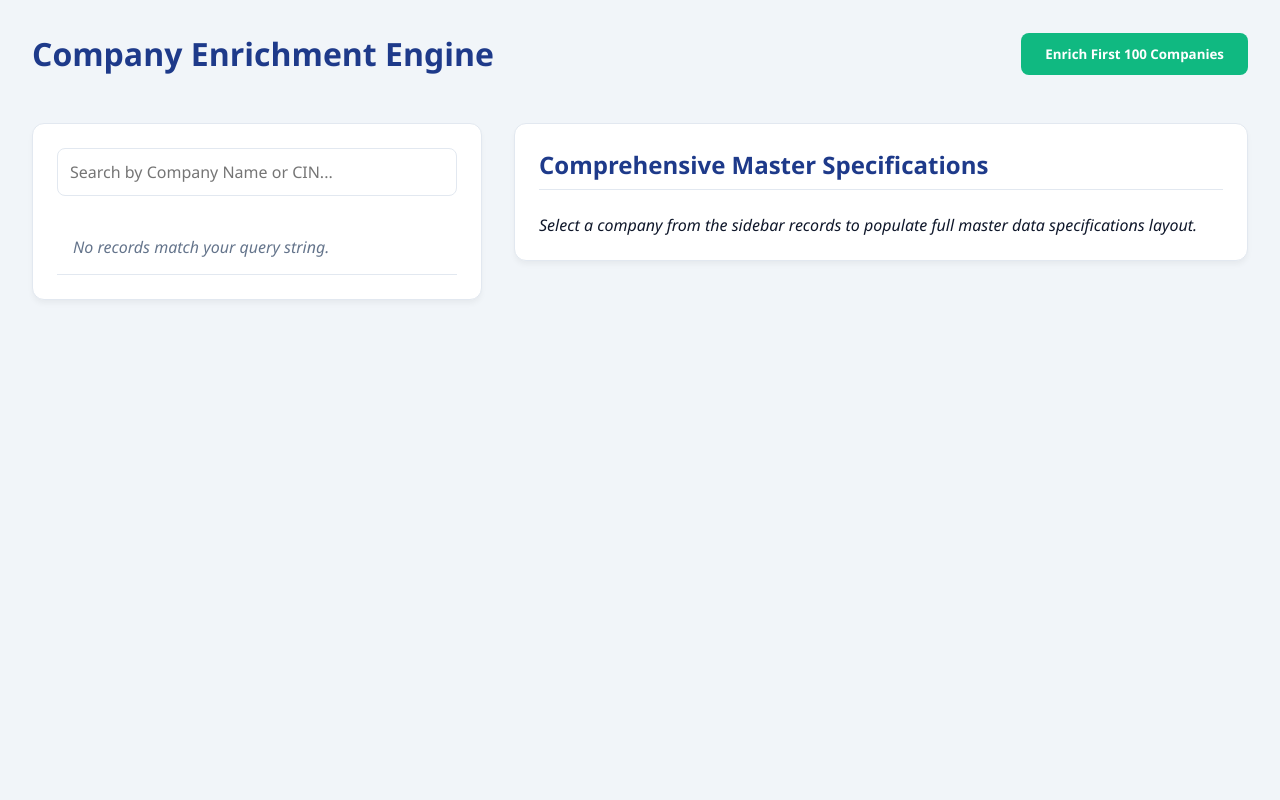
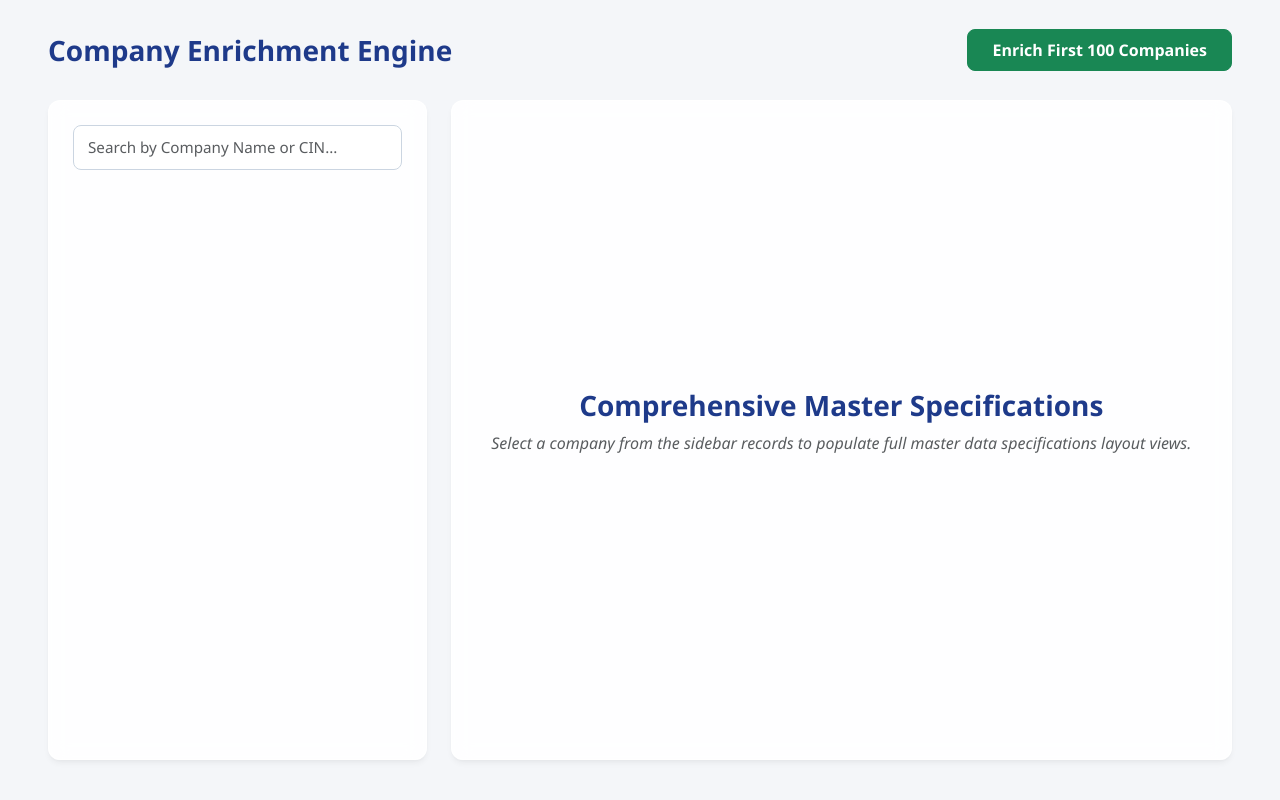
Before and after one commit to mohammedakmal1493-create/company_details_extraction, a FastAPI app: page / in a window 1280 px wide. Run offline with FastAPI, Linux system fonts and the light colour scheme; data that the repository does not hold is empty.

Commit message:
Update index.html

```diff
--- a/templates/index.html
+++ b/templates/index.html
@@ -3,190 +3,206 @@
 <head>
     <meta charset="UTF-8">
     <meta name="viewport" content="width=device-width, initial-scale=1.0">
-    <title>Company Enrichment Master Dashboard</title>
+    <title>Company Enrichment Engine</title>
+    <link href="https://cdn.jsdelivr.net/npm/bootstrap@5.3.0/dist/css/bootstrap.min.css" rel="stylesheet">
     <style>
         :root {
-            --bg-primary: #f1f5f9;
-            --surface: #ffffff;
-            --text-main: #0f172a;
-            --primary: #2563eb;
-            --accent: #3b82f6;
-            --border: #e2e8f0;
+            --primary-bg: #f4f6f9;
+            --panel-bg: rgba(255, 255, 255, 0.9);
+            --navy-dark: #1e3a8a;
+            --text-muted: #64748b;
         }
-        * { box-sizing: border-box; margin: 0; padding: 0; font-family: 'Segoe UI', system-ui, sans-serif; }
-        body { background: var(--bg-primary); color: var(--text-main); padding: 2rem; }
-        .container { max-width: 1400px; margin: 0 auto; display: grid; grid-template-columns: 450px 1fr; gap: 2rem; }
-        header { grid-column: 1 / -1; display: flex; justify-content: space-between; align-items: center; margin-bottom: 1rem; }
-        h1 { font-weight: 700; color: #1e3a8a; }
-        .card { background: var(--surface); padding: 1.5rem; border-radius: 12px; border: 1px solid var(--border); box-shadow: 0 4px 6px -1px rgba(0,0,0,0.05); height: fit-content; }
-        .controls { display: flex; gap: 0.5rem; margin-bottom: 1.5rem; }
-        input { flex: 1; padding: 0.75rem; border: 1px solid var(--border); border-radius: 8px; font-size: 1rem; outline: none; }
-        button { background: var(--primary); color: white; border: none; padding: 0.75rem 1.5rem; border-radius: 8px; font-weight: 600; cursor: pointer; }
-        .btn-trigger { background: #10b981; }
-        ul { list-style: none; max-height: 700px; overflow-y: auto; }
-        li { padding: 1rem; border-bottom: 1px solid var(--border); cursor: pointer; display: flex; justify-content: space-between; align-items: center; }
-        li:hover { background: #f8fafc; }
-        .status-badge { font-size: 0.75rem; padding: 0.25rem 0.5rem; border-radius: 4px; font-weight: bold; text-transform: uppercase; }
-        .status-PENDING { background: #fef3c7; color: #d97706; }
-        .status-PROCESSING { background: #dbeafe; color: #2563eb; }
-        .status-COMPLETED { background: #d1fae5; color: #059669; }
-        .status-FAILED { background: #fee2e2; color: #dc2626; }
 
-        /* Grid Layout for all 15 Fields */
-        .mca-grid { display: grid; grid-template-columns: 1fr 1fr; gap: 1.25rem; margin-top: 1.5rem; }
-        .detail-row { border-bottom: 1px dashed var(--border); padding-bottom: 0.5rem; }
-        .detail-row.full-width { grid-column: 1 / -1; }
-        .detail-label { font-size: 0.8rem; color: #64748b; text-transform: uppercase; font-weight: 700; letter-spacing: 0.05em; }
-        .detail-val { font-size: 1rem; margin-top: 0.25rem; font-weight: 500; word-break: break-all; color: #1e293b; }
-        .enrichment-section { background: #f8fafc; padding: 1rem; border-radius: 8px; border: 1px solid #e2e8f0; margin-bottom: 1.5rem; }
+        body {
+            background-color: var(--primary-bg);
+            font-family: 'Segoe UI', system-ui, -apple-system, sans-serif;
+            color: #1e293b;
+        }
 
-        @media (max-width: 1024px) { .container { grid-template-columns: 1fr; } }
+        .navbar-brand {
+            font-weight: 700;
+            color: var(--navy-dark);
+            font-size: 1.75rem;
+        }
+
+        /* Glassmorphism Panel structures */
+        .glass-panel {
+            background: var(--panel-bg);
+            backdrop-filter: blur(10px);
+            border: 1px solid rgba(255, 255, 255, 0.6);
+            border-radius: 12px;
+            box-shadow: 0 4px 6px -1px rgba(0, 0, 0, 0.05), 0 2px 4px -1px rgba(0, 0, 0, 0.03);
+            padding: 24px;
+            height: calc(100vh - 140px);
+            overflow-y: auto;
+        }
+
+        .search-box {
+            border-radius: 8px;
+            border: 1px solid #cbd5e1;
+            padding: 10px 14px;
+            font-size: 0.95rem;
+        }
+
+        /* Company Card Layouts - Status badges removed entirely */
+        .company-card {
+            border: 1px solid #e2e8f0;
+            border-radius: 8px;
+            padding: 16px;
+            margin-bottom: 12px;
+            cursor: pointer;
+            transition: all 0.2s ease-in-out;
+            background: #ffffff;
+        }
+
+        .company-card:hover {
+            border-color: #3b82f6;
+            transform: translateY(-1px);
+            box-shadow: 0 4px 12px rgba(0, 0, 0, 0.05);
+        }
+
+        .company-card.active {
+            border-left: 4px solid #2563eb;
+            background-color: #eff6ff;
+        }
+
+        .company-title {
+            font-size: 1rem;
+            font-weight: 700;
+            color: #0f172a;
+            margin-bottom: 4px;
+            text-transform: uppercase;
+        }
+
+        .company-cin {
+            font-size: 0.8rem;
+            color: var(--text-muted);
+            font-family: monospace;
+        }
+
+        .section-title {
+            color: var(--navy-dark);
+            font-weight: 700;
+            font-size: 1.4rem;
+            margin-bottom: 20px;
+        }
+
+        .data-label {
+            font-size: 0.75rem;
+            text-transform: uppercase;
+            font-weight: 700;
+            color: #2563eb;
+            letter-spacing: 0.05em;
+        }
+
+        .data-value {
+            font-size: 1rem;
+            font-weight: 600;
+            color: #1e293b;
+            margin-bottom: 16px;
+        }
+
+        .artifact-box {
+            background-color: #f8fafc;
+            border: 1px solid #e2e8f0;
+            border-radius: 8px;
+            padding: 16px;
+            margin-bottom: 24px;
+        }
     </style>
 </head>
 <body>
-<div class="container">
-    <header>
-        <h1>Company Enrichment Engine</h1>
-        <button class="btn-trigger" onclick="triggerPipeline()">Enrich First 100 Companies</button>
-    </header>
 
-    <div class="card">
-        <div class="controls">
-            <input type="text" id="searchBox" placeholder="Search by Company Name or CIN..." oninput="searchCompanies()">
+    <nav class="navbar navbar-light bg-transparent py-4">
+        <div class="container-fluid px-5">
+            <span class="navbar-brand">Company Enrichment Engine</span>
+            <button class="btn btn-success fw-bold px-4 py-2" id="btnEnrichBatch" style="border-radius: 8px;">
+                Enrich First 100 Companies
+            </button>
         </div>
-        <ul id="companyList"></ul>
+    </nav>
+
+    <div class="container-fluid px-5">
+        <div class="row g-4">
+
+            <div class="col-md-4">
+                <div class="glass-panel">
+                    <input type="text" class="form-control search-box mb-4" id="searchBar" placeholder="Search by Company Name or CIN...">
+                    <div id="companyListContainer">
+                        </div>
+                </div>
+            </div>
+
+            <div class="col-md-8">
+                <div class="glass-panel" id="masterPanelContainer">
+                    <div class="d-flex h-100 flex-column justify-content-center align-items-center text-center text-muted" id="emptyStateView">
+                        <h3 class="fw-bold" style="color: var(--navy-dark);">Comprehensive Master Specifications</h3>
+                        <p class="fst-italic max-w-md">Select a company from the sidebar records to populate full master data specifications layout views.</p>
+                    </div>
+
+                    <div class="d-none" id="specsDataDisplayView">
+                        <div class="artifact-box">
+                            <h6 class="fw-bold text-uppercase tracking-wider mb-3" style="color: #1e3a8a; font-size: 0.85rem;">Enriched Pipeline Artifacts</h6>
+                            <div class="row">
+                                <div class="col-md-6">
+                                    <div class="data-label">Website</div>
+                                    <div class="data-value" id="specWebsite">Not Enriched</div>
+                                </div>
+                                <div class="col-md-6">
+                                    <div class="data-label">Email ID</div>
+                                    <div class="data-value" id="specEmail">Not Enriched</div>
+                                </div>
+                                <div class="col-md-6 mt-2">
+                                    <div class="data-label">Contact No</div>
+                                    <div class="data-value" id="specPhone">Not Enriched</div>
+                                </div>
+                            </div>
+                        </div>
+
+                        <h5 class="data-label" style="color: var(--text-muted);">Company Name</h5>
+                        <h3 class="fw-bold mb-4" id="specCompanyName" style="color: #0f172a; text-transform: uppercase;">-</h3>
+
+                        <div class="row">
+                            <div class="col-md-6">
+                                <div class="data-label">CIN</div>
+                                <div class="data-value" id="specCIN" style="font-family: monospace; color: #2563eb;">-</div>
+                            </div>
+                            <div class="col-md-6">
+                                <div class="data-label">Registration Date</div>
+                                <div class="data-value" id="specRegDate">-</div>
+                            </div>
+                            <div class="col-md-6">
+                                <div class="data-label">Company Category</div>
+                                <div class="data-value" id="specCategory">-</div>
+                            </div>
+                            <div class="col-md-6">
+                                <div class="data-label">Company Class</div>
+                                <div class="data-value" id="specClass">-</div>
+                            </div>
+                            <div class="col-md-6">
+                                <div class="data-label">Listing Status</div>
+                                <div class="data-value" id="specListing">-</div>
+                            </div>
+                            <div class="col-md-6">
+                                <div class="data-label">Company Operations Status</div>
+                                <div class="data-value" id="specStatus">-</div>
+                            </div>
+                            <div class="col-md-12">
+                                <div class="data-label">Registered Office Address</div>
+                                <div class="data-value" id="specAddress" style="font-weight: 500;">-</div>
+                            </div>
+                        </div>
+                    </div>
+
+                </div>
+            </div>
+
+        </div>
     </div>
 
-    <div class="card" id="detailPanel">
-        <h2 style="color: #1e3a8a; margin-bottom: 0.5rem;">Comprehensive Master Specifications</h2>
-        <hr style="border: 0; height: 1px; background: var(--border); margin-bottom: 1.5rem;">
-        <div id="detailContent"><i>Select a company from the sidebar records to populate full master data specifications layout.</i></div>
-    </div>
-</div>
-
-<script>
-    // 1. Initial execution payload hook to gather defaults for the sidebar listing layout
-    async function loadCompanies() {
-        try {
-            const list = document.getElementById('companyList');
-            list.innerHTML = '<li style="color:#64748b; font-style:italic; padding:1rem;">Loading initial records...</li>';
-
-            const res = await fetch('/companies');
-            if (!res.ok) throw new Error("Could not fetch database records.");
-            const data = await res.json();
-            renderList(data);
-        } catch (err) {
-            console.error("Sidebar setup error:", err);
-            document.getElementById('companyList').innerHTML = `<li style="color:#dc2626; font-size:0.85rem; padding:1rem;">Database offline or connection refused.</li>`;
-        }
-    }
-
-    // 2. Real-time inputs monitoring event tracker loop
-    async function searchCompanies() {
-        const query = document.getElementById('searchBox').value.trim();
-        if (!query) return loadCompanies();
-
-        try {
-            const res = await fetch(`/search?q=${encodeURIComponent(query)}`);
-            if (!res.ok) throw new Error("Search server execution fault.");
-            const data = await res.json();
-            renderList(data);
-        } catch (err) {
-            console.error("Search fetch error:", err);
-        }
-    }
-
-    // 3. UI Generator block wrapper to inject database row structures inside the sidebar node tree
-    function renderList(companies) {
-        const list = document.getElementById('companyList');
-        list.innerHTML = '';
-
-        if (!companies || companies.length === 0) {
-            list.innerHTML = '<li style="color:#64748b; font-style:italic; padding:1rem; cursor:default;">No records match your query string.</li>';
-            return;
-        }
-
-        companies.forEach(c => {
-            const currentStatus = c.enrichment_status || "PENDING";
-            const li = document.createElement('li');
-            li.onclick = () => showDetails(c.CIN);
-            li.innerHTML = `
-                <div style="max-width: 75%;">
-                    <strong style="display: block; white-space: nowrap; overflow: hidden; text-overflow: ellipsis; font-size:0.95rem;">${c.Company_Name || 'Unnamed Entity'}</strong>
-                    <div style="font-size: 0.8rem; color:#64748b; margin-top:0.25rem;">CIN: ${c.CIN}</div>
-                </div>
-                <span class="status-badge status-${currentStatus}">${currentStatus}</span>
-            `;
-            list.appendChild(li);
-        });
-    }
-
-    // 4. Central specifications panel content constructor logic loop (Handles all 15 target metrics)
-    async function showDetails(id) {
-        if (!id) return;
-        try {
-            const content = document.getElementById('detailContent');
-            content.innerHTML = '<i>Fetching configuration properties matrix from Supabase...</i>';
-
-            const res = await fetch(`/company/${encodeURIComponent(id)}`);
-            if (!res.ok) throw new Error("Failed to pull complete metrics detail mapping configuration.");
-            const c = await res.json();
-            const currentStatus = c.enrichment_status || "PENDING";
-
-            content.innerHTML = `
-                <div class="enrichment-section">
-                    <h3 style="font-size: 0.95rem; color: #1e40af; margin-bottom: 0.75rem; text-transform: uppercase;">Enriched Pipeline Artifacts</h3>
-                    <div class="mca-grid" style="margin-top: 0;">
-                        <div class="detail-row"><div class="detail-label">Website</div><div class="detail-val">${c.website ? `<a href="${c.website}" target="_blank" style="color: var(--primary); font-weight:600;">${c.website}</a>` : '<span style="color:#94a3b8;">Not Enriched</span>'}</div></div>
-                        <div class="detail-row"><div class="detail-label">Email ID</div><div class="detail-val">${c.email || '<span style="color:#94a3b8;">Not Enriched</span>'}</div></div>
-                        <div class="detail-row"><div class="detail-label">Contact No</div><div class="detail-val">${c.phone || '<span style="color:#94a3b8;">Not Enriched</span>'}</div></div>
-                        <div class="detail-row"><div class="detail-label">Pipeline Run Status</div><div class="detail-val"><span class="status-badge status-${currentStatus}">${currentStatus}</span></div></div>
-                    </div>
-                </div>
-
-                <div class="mca-grid">
-                    <div class="detail-row full-width"><div class="detail-label">Company Name</div><div class="detail-val" style="font-weight: 700; color: #0f172a; font-size:1.2rem;">${c.Company_Name || 'N/A'}</div></div>
-                    <div class="detail-row"><div class="detail-label">CIN</div><div class="detail-val" style="color: #1e3a8a; font-weight:600;">${c.CIN}</div></div>
-                    <div class="detail-row"><div class="detail-label">Registration Date</div><div class="detail-val">${c.Company_Registration_Date || 'N/A'}</div></div>
-
-                    <div class="detail-row"><div class="detail-label">Company Category</div><div class="detail-val">${c.Company_Category || 'N/A'}</div></div>
-                    <div class="detail-row"><div class="detail-label">Company Class</div><div class="detail-val">${c.Company_Class || 'N/A'}</div></div>
-
-                    <div class="detail-row"><div class="detail-label">Listing Status</div><div class="detail-val">${c.Listing_Status || 'Unlisted'}</div></div>
-                    <div class="detail-row"><div class="detail-label">Company Operations Status</div><div class="detail-val">${c.Company_Status || 'N/A'}</div></div>
-
-                    <div class="detail-row"><div class="detail-label">Authorized Capital</div><div class="detail-val">₹ ${c.Authorized_Capital ? Number(c.Authorized_Capital).toLocaleString('en-IN') : '0'}</div></div>
-                    <div class="detail-row"><div class="detail-label">Paid-up Capital</div><div class="detail-val">₹ ${c.Paidup_Capital ? Number(c.Paidup_Capital).toLocaleString('en-IN') : '0'}</div></div>
-
-                    <div class="detail-row"><div class="detail-label">Registrar of Companies (ROC)</div><div class="detail-val">${c.Company_ROC || 'N/A'}</div></div>
-                    <div class="detail-row"><div class="detail-label">State</div><div class="detail-val">${c.Company_State || 'N/A'}</div></div>
-
-                    <div class="detail-row"><div class="detail-label">Pin Code</div><div class="detail-val">${c.Pin_Code || 'N/A'}</div></div>
-                    <div class="detail-row"><div class="detail-label">Sub Category</div><div class="detail-val">${c.Company_Sub_Category || 'N/A'}</div></div>
-
-                    <div class="detail-row full-width"><div class="detail-label">Industrial Classification</div><div class="detail-val">${c.Company_Industrial_Classification || 'N/A'}</div></div>
-                    <div class="detail-row full-width"><div class="detail-row"><div class="detail-label">Registered Address</div><div class="detail-val">${c.Company_Address || 'N/A'}</div></div></div>
-                </div>
-            `;
-        } catch (err) {
-            console.error("Detail rendering error:", err);
-        }
-    }
-
-    // 5. Bulk pipeline background engine dispatcher script hook
-    async function triggerPipeline() {
-        try {
-            const res = await fetch('/pipeline/trigger', { method: 'POST' });
-            const data = await res.json();
-            alert(data.message);
-            setTimeout(loadCompanies, 2000);
-        } catch (err) {
-            console.error("Pipeline run invocation error:", err);
-        }
-    }
-
-    // 🚀 Automatically fire data fetches the exact second the template viewport engine anchors
-    window.addEventListener('DOMContentLoaded', loadCompanies);
-</script>
+    <script>
+        // Make sure your script.js rendering matches this clean structure!
+        // Ensure you drop any strings that inject yellow status tags into your elements.
+    </script>
 </body>
 </html>
```
